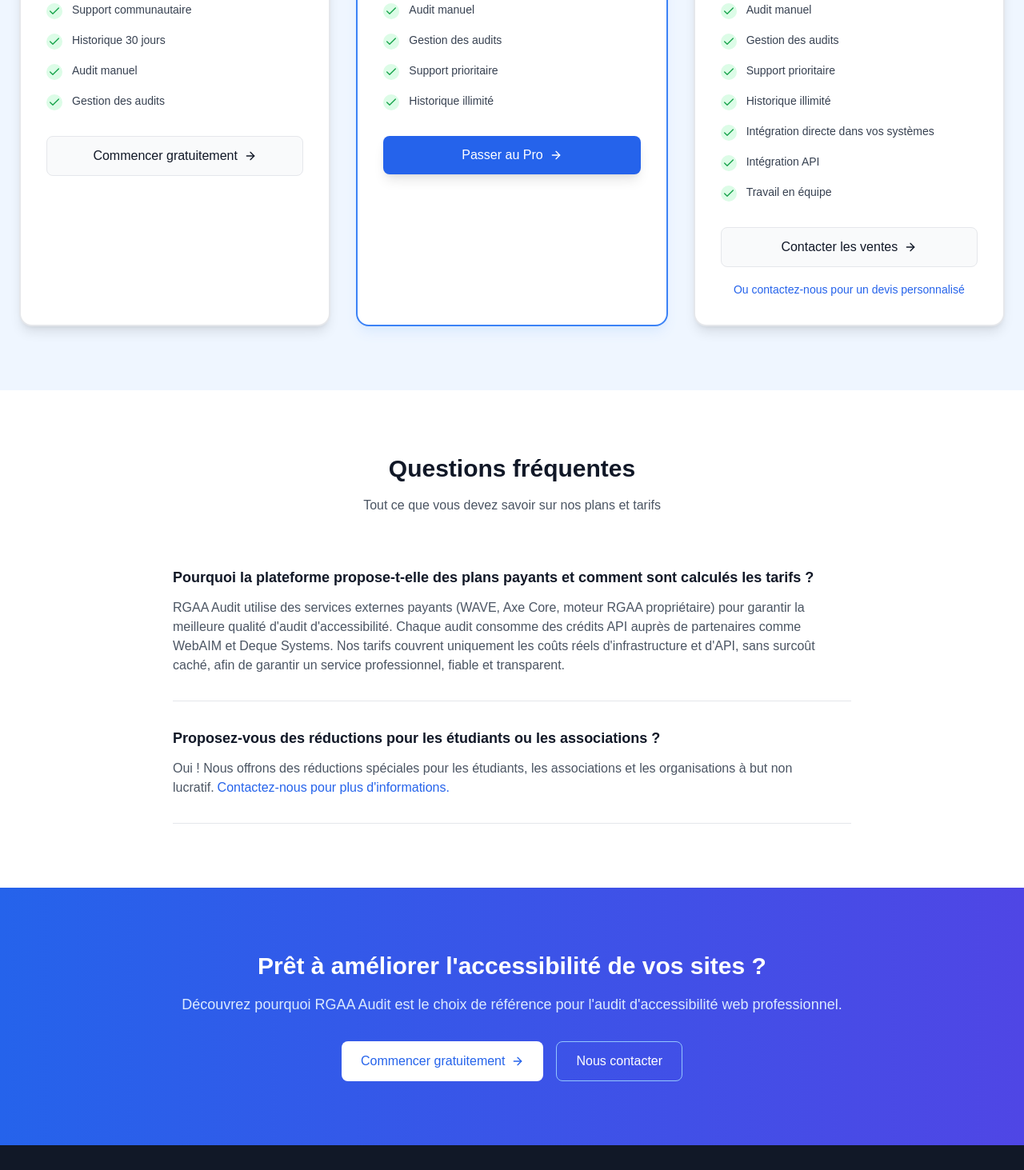
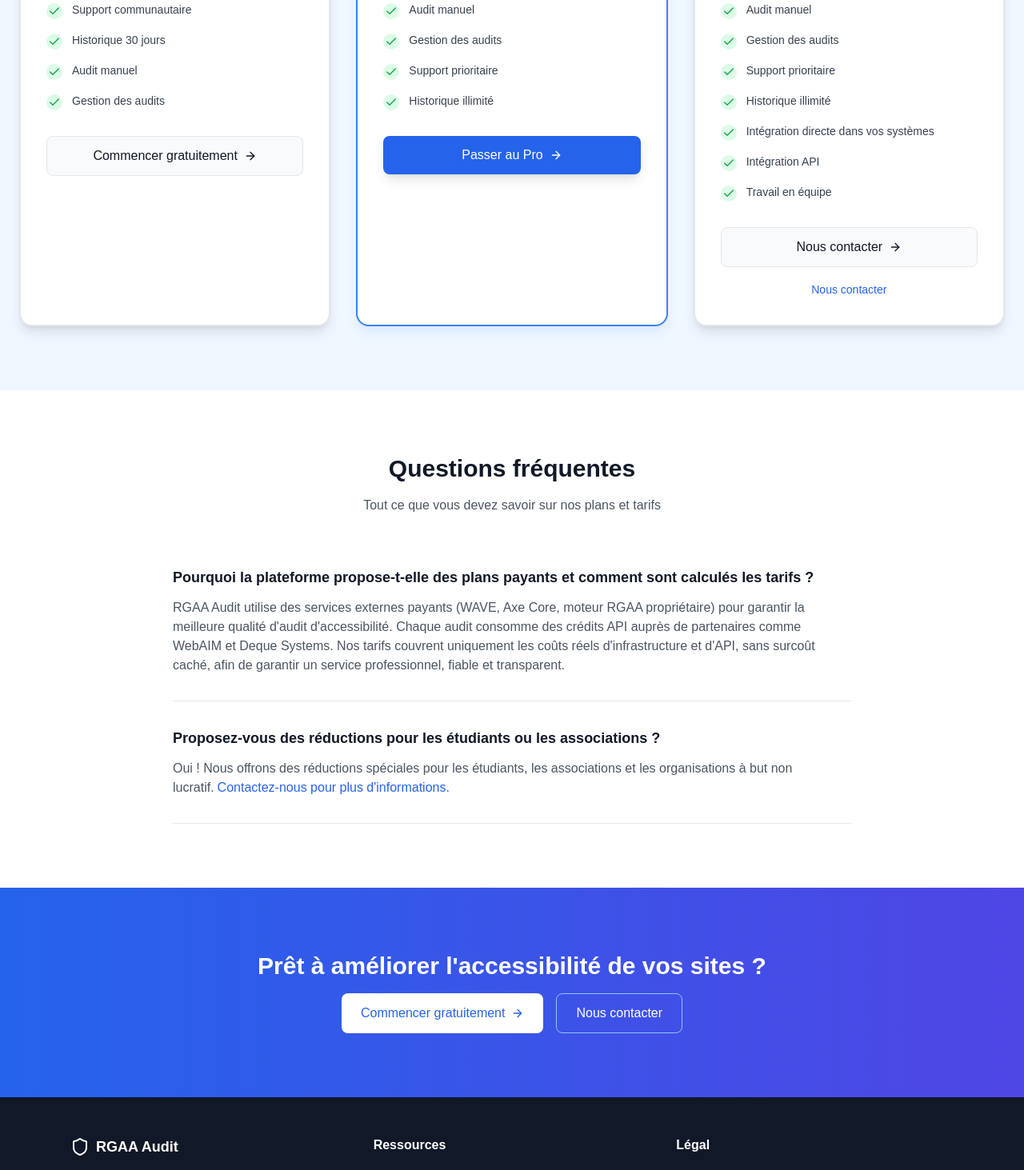
Before and after one commit to Beloic/rgaa-audit, a Next.js app: page /tarifs in a window 1280 px wide. Shown: the part 745-2208 px from the top of the page at 80% size. Built offline with nearby package versions, Linux system fonts and the light colour scheme.

Commit message:
CTA final et carte entreprise : suppression phrase, bouton 'Nous contacter', lien inscription sur 'Commencer gratuitement' (pricing/tarifs)

```diff
--- a/src/app/pricing/page.tsx
+++ b/src/app/pricing/page.tsx
@@ -174,7 +174,7 @@
                           <span>
                             {plan.id === 'free' ? 'Commencer gratuitement' :
                              plan.id === 'pro' ? 'Passer au Pro' :
-                             'Contacter les ventes'}
+                             'Nous contacter'}
                           </span>
                           <ArrowRight className="w-4 h-4" />
                         </>
@@ -187,7 +187,7 @@
                           href="/contact"
                           className="text-blue-600 hover:text-blue-700 text-sm font-medium"
                         >
-                          Ou contactez-nous pour un devis personnalisé
+                          Nous contacter
                         </Link>
                       </div>
                     )}
--- a/src/app/tarifs/page.tsx
+++ b/src/app/tarifs/page.tsx
@@ -174,7 +174,7 @@
                           <span>
                             {plan.id === 'free' ? 'Commencer gratuitement' :
                              plan.id === 'pro' ? 'Passer au Pro' :
-                             'Contacter les ventes'}
+                             'Nous contacter'}
                           </span>
                           <ArrowRight className="w-4 h-4" />
                         </>
@@ -187,7 +187,7 @@
                           href="/contact"
                           className="text-blue-600 hover:text-blue-700 text-sm font-medium"
                         >
-                          Ou contactez-nous pour un devis personnalisé
+                          Nous contacter
                         </Link>
                       </div>
                     )}
@@ -243,9 +243,6 @@
           <h2 className="text-3xl font-bold text-white mb-4">
             Prêt à améliorer l'accessibilité de vos sites ?
           </h2>
-          <p className="text-blue-100 text-lg mb-8">
-            Découvrez pourquoi RGAA Audit est le choix de référence pour l'audit d'accessibilité web professionnel.
-          </p>
           <div className="flex flex-col sm:flex-row gap-4 justify-center">
             <Link
               href="/auth/register"
```
